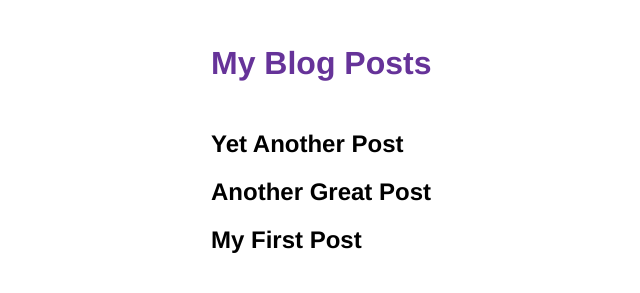
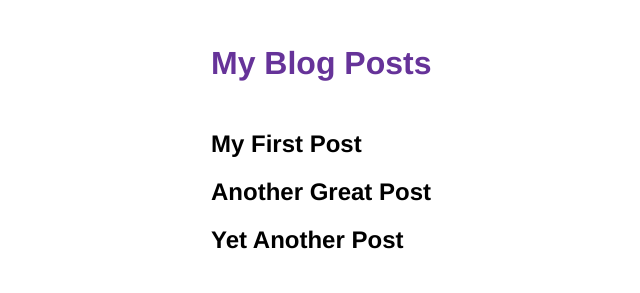
Before and after one commit to meganesu/gatsby-blog-with-rss-feed-example, a Gatsby site: page / in a window 1280 px wide. Shown: the whole page, without its empty margins (154-794 px from the left). Built offline with nearby package versions, Linux system fonts and the light colour scheme; Gatsby itself is replaced by a stand-in of ours.

Commit message:
fix: switch blog sort order

```diff
--- a/src/pages/index.js
+++ b/src/pages/index.js
@@ -46,7 +46,7 @@ const IndexPage = ({ data }) => {
 
 export const query = graphql`
   query {
-    allMarkdownRemark(sort: {fields: frontmatter___date, order: DESC}) {
+    allMarkdownRemark(sort: {fields: frontmatter___date, order: ASC}) {
       nodes {
         frontmatter {
           title
```
